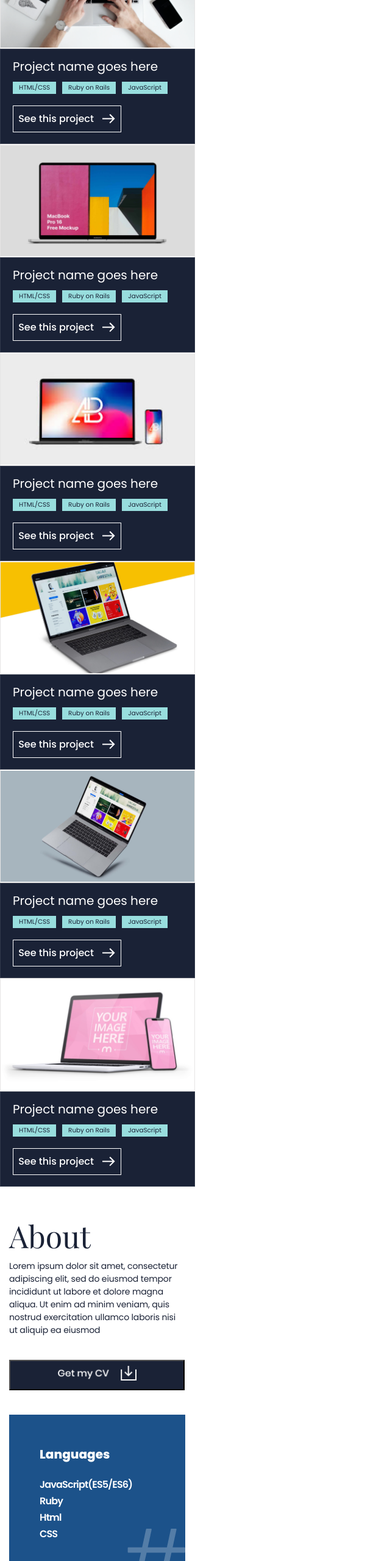
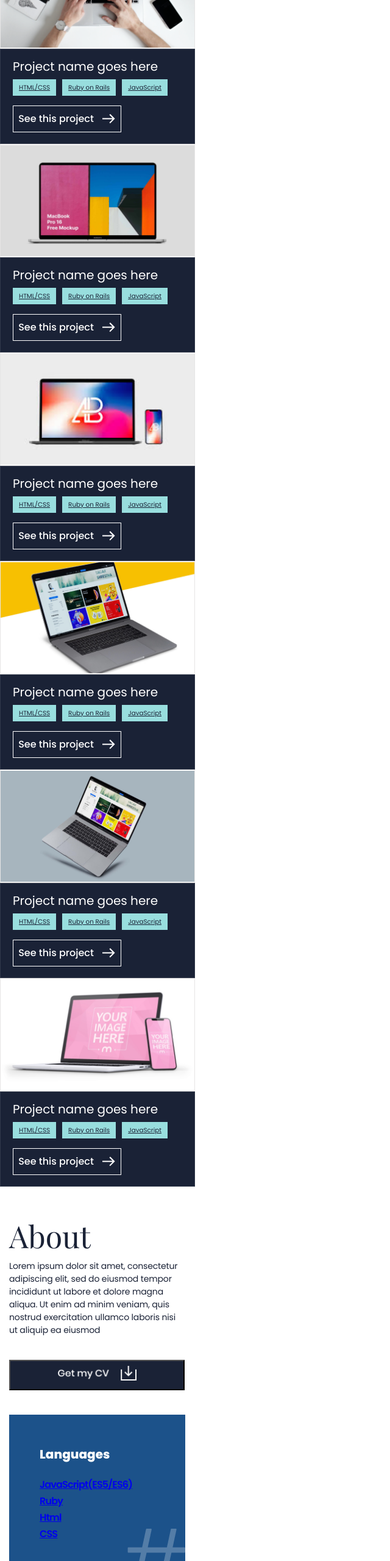
Before and after one commit to lilskyex0x/Project--My-personal-portfolio, a website: page index.html in a window 1280 px wide. Shown: the part 860-3420 px from the top of the page at 61% size, without its empty margins (0-640 px from the left). Drawn offline with nearby package versions, Linux system fonts and the light colour scheme.

Commit message:
Update Html tags changes as reviewed

```diff
--- a/index.html
+++ b/index.html
@@ -54,9 +54,9 @@
                 <div class="menu">
                     <h2 class="sub_title">Project name goes here</h2>
                     <ul class="list">
-                        <li><button type="submit" class="btn2">HTML/CSS</button></li>
-                        <li><button type="submit" class="btn2">Ruby on Rails</button></li>
-                        <li><button type="submit" class="btn2">JavaScript</button></li>
+                        <li><a href="#" class="btn2">HTML/CSS</a></li>
+                        <li><a href="#" class="btn2">Ruby on Rails</a></li>
+                        <li><a href="#" class="btn2">JavaScript</a></li>
                     </ul>
                     <button type="submit" class="btn3">
                         <div class="text">
@@ -75,9 +75,9 @@
                 <div class="menu">
                     <h2 class="sub_title">Project name goes here</h2>
                     <ul class="list">
-                        <li><button type="submit" class="btn2">HTML/CSS</button></li>
-                        <li><button type="submit" class="btn2">Ruby on Rails</button></li>
-                        <li><button type="submit" class="btn2">JavaScript</button></li>
+                        <li><a href="#" class="btn2">HTML/CSS</a></li>
+                        <li><a href="#" class="btn2">Ruby on Rails</a></li>
+                        <li><a href="#" class="btn2">JavaScript</a></li>
                     </ul>
                     <button type="submit" class="btn3">
                         <div class="text">
@@ -96,9 +96,9 @@
                 <div class="menu">
                     <h2 class="sub_title">Project name goes here</h2>
                     <ul class="list">
-                        <li><button type="submit" class="btn2">HTML/CSS</button></li>
-                        <li><button type="submit" class="btn2">Ruby on Rails</button></li>
-                        <li><button type="submit" class="btn2">JavaScript</button></li>
+                        <li><a href="#" class="btn2">HTML/CSS</a></li>
+                        <li><a href="#" class="btn2">Ruby on Rails</a></li>
+                        <li><a href="#" class="btn2">JavaScript</a></li>
                     </ul>
                     <button type="submit" class="btn3">
                         <div class="text">
@@ -117,9 +117,9 @@
                 <div class="menu">
                     <h2 class="sub_title">Project name goes here</h2>
                     <ul class="list">
-                        <li><button type="submit" class="btn2">HTML/CSS</button></li>
-                        <li><button type="submit" class="btn2">Ruby on Rails</button></li>
-                        <li><button type="submit" class="btn2">JavaScript</button></li>
+                        <li><a href="#" class="btn2">HTML/CSS</a></li>
+                        <li><a href="#" class="btn2">Ruby on Rails</a></li>
+                        <li><a href="#" class="btn2">JavaScript</a></li>
                     </ul>
                     <button type="submit" class="btn3">
                         <div class="text">
@@ -138,9 +138,9 @@
                 <div class="menu">
                     <h2 class="sub_title">Project name goes here</h2>
                     <ul class="list">
-                        <li><button type="submit" class="btn2">HTML/CSS</button></li>
-                        <li><button type="submit" class="btn2">Ruby on Rails</button></li>
-                        <li><button type="submit" class="btn2">JavaScript</button></li>
+                        <li><a href="#" class="btn2">HTML/CSS</a></li>
+                        <li><a href="#" class="btn2">Ruby on Rails</a></li>
+                        <li><a href="#" class="btn2">JavaScript</a></li>
                     </ul>
                     <button type="submit" class="btn3">
                         <div class="text">
@@ -159,9 +159,9 @@
                 <div class="menu">
                     <h2 class="sub_title">Project name goes here</h2>
                     <ul class="list">
-                        <li><button type="submit" class="btn2">HTML/CSS</button></li>
-                        <li><button type="submit" class="btn2">Ruby on Rails</button></li>
-                        <li><button type="submit" class="btn2">JavaScript</button></li>
+                        <li><a href="#" class="btn2">HTML/CSS</a></li>
+                        <li><a href="#" class="btn2">Ruby on Rails</a></li>
+                        <li><a href="#" class="btn2">JavaScript</a></li>
                     </ul>
                     <button type="submit" class="btn3">
                         <div class="text">
@@ -191,10 +191,10 @@
         <div class="mask_block">
             <h3 class="list_text">Languages</h3>
             <ul class="listings">
-                <li>JavaScript(ES5/ES6)</li>
-                <li>Ruby</li>
-                <li>Html</li>
-                <li>CSS</li>
+                <li><a href="#">JavaScript(ES5/ES6)</a></li>
+                <li><a href="#">Ruby</a></li>
+                <li><a href="#">Html</a></li>
+                <li><a href="#">CSS</a></li>
             </ul>
             <img class="mask_img" src="img/ic_languages_mob.png" alt="">
         </div>
@@ -203,10 +203,11 @@
         <div class="mask_block2">
             <h3 class="list_text">Frameworks</h3>
             <ul class="listings">
-                <li>Bootstrap</li>
-                <li>Ruby on rails</li>
-                <li>RSpec</li>
-                <li>Selenium</li>
+                <li><a href="#">Bootstrap</a></li>
+                <li><a href="#">Ruby on rails</a></li>
+                <li><a href="#">RSpec</a></li>
+                <li><a href="#">Capibara</a></li>
+                <li><a href="#">Selenium</a></li>
             </ul>
             <img class="mask_img" src="img/ic_framework.png" alt="">
         </div>
@@ -215,11 +216,11 @@
         <div class="mask_block3">
             <h3 class="list_text">Skills</h3>
             <ul class="listings">
-                <li>Codekit</li>
-                <li>Codepen</li>
-                <li>GitHub</li>
-                <li>GitLab</li>
-                <li>Terminal</li>
+                <li><a href="#">Codekit</a></li>
+                <li><a href="#">Codepen</a></li>
+                <li><a href="#">Github</a></li>
+                <li><a href="#">GitlAb</a></li>
+                <li><a href="#">Terminal</a></li>
             </ul>
             <img class="mask_img" src="img/ic_skills.png" alt="">
         </div>
@@ -242,7 +243,7 @@
                     <input type="email" name="email" placeholder="Your Email" required>
                 </li>
                 <li>
-                    <textarea name="message" placeholder="Enter your message here..." cols="25" rows="5" maxlength="500"></textarea>
+                    <textarea name="message" placeholder="Enter your message here..." cols="25" rows="5" maxlength="500" required></textarea>
                 </li>
                 <li>
                     <button type="submit">Start collaboration</button>
@@ -253,7 +254,7 @@
     <!-- Contact Form section end here -->
 
     <!-- Resume section starts here -->
-    <section class="resume-container">
+    <footer class="resume-container">
         <div class="resume-menu">
             <a href="#">Get my Resume <img class="resume-icon" src="img/Union.svg" alt=""></a>
             <ul class="social-links">
@@ -265,9 +266,9 @@
                 <li><a href="#"><img src="img/Vector (3).svg" alt=""></a></li>
             </ul>
         </div>
-    </section>
+    </footer>
     <!-- Resume section ends here -->
 
 </body>
-
+g
 </html>
```
